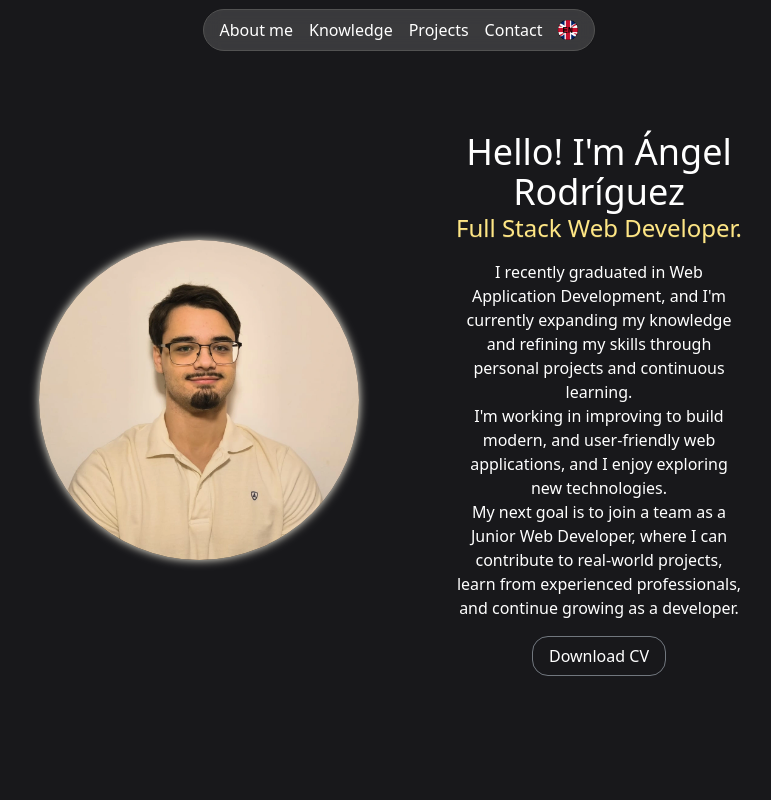
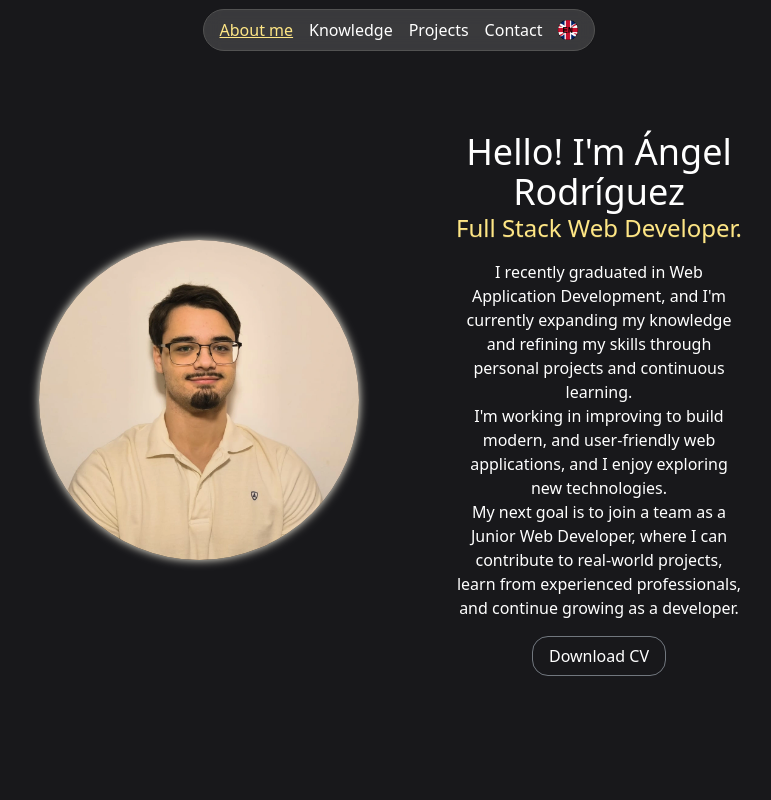
Before and after one commit to Angeel18/portfolio, a React (Vite) app in the folder client/: page / in a window 1280 px wide. Shown: the top 800 px of the page, without its empty margins (241-1012 px from the left). Built offline with nearby package versions, Linux system fonts and the light colour scheme.

Commit message:
Highlight active section in navigation as user scrolls
Used IntersectionObserver to track which sections are visible and
underline the corresponding nav link in amber. Also simplified icon
paths to direct public URLs.

```diff
--- a/client/src/components/Header.jsx
+++ b/client/src/components/Header.jsx
@@ -1,30 +1,67 @@
+import { useState, useEffect } from "react";
 import { useTranslation } from "react-i18next";
+
 function Header() {
     const { t, i18n } = useTranslation();
+    const [activeSection, setActiveSection] = useState("about");
 
-    const enIcon = new URL("/media/icons/EngIcon.webp", import.meta.url).href;
-    const esIcon = new URL("/media/icons/EspIcon.webp", import.meta.url).href;
+    useEffect(() => {
+        const ids = ["about", "knowledge", "projects", "contact"];
+        const visible = new Set();
+        const observers = [];
+
+        ids.forEach(id => {
+            const el = document.getElementById(id);
+            if (!el) return;
+            const observer = new IntersectionObserver(
+                ([entry]) => {
+                    if (entry.isIntersecting) visible.add(id);
+                    else visible.delete(id);
+                    const active = ids.find(i => visible.has(i));
+                    if (active) setActiveSection(active);
+                },
+                { threshold: 0.3 }
+            );
+            observer.observe(el);
+            observers.push(observer);
+        });
+
+        return () => observers.forEach(o => o.disconnect());
+    }, []);
 
     function changeLanguage() {
         const newLang = i18n.language.startsWith("es") ? "en" : "es";
         i18n.changeLanguage(newLang);
     }
 
+    const navItems = [
+        { id: "about", label: t("about") },
+        { id: "knowledge", label: t("knowledge") },
+        { id: "projects", label: t("projects") },
+        { id: "contact", label: t("contact") },
+    ];
+
     return (
         <header className="fixed top-0 left-0 z-50 w-full">
             <div className="flex justify-center items-center h-15 text-xs sm:text-sm md:text-base">
                 <nav className="flex gap-4 bg-white/15 backdrop-blur-sm border border-neutral-600 px-4 py-2 rounded-full items-center">
                     <ul className="flex gap-4">
-                        <a href="#about"><li className="hover:underline">{t("about")}</li></a>
-                        <a href="#knowledge"><li className="hover:underline">{t("knowledge")}</li></a>
-                        <a href="#projects"><li className="hover:underline">{t("projects")}</li></a>
-                        <a href="#contact"><li className="hover:underline">{t("contact")}</li></a>
+                        {navItems.map(({ id, label }) => (
+                            <a key={id} href={`#${id}`}>
+                                <li className={`hover:underline transition-colors duration-200 ${activeSection === id ? "underline text-amber-200" : ""}`}>
+                                    {label}
+                                </li>
+                            </a>
+                        ))}
                     </ul>
                     <div className="flex">
-                        <button className="cursor-pointer hover:scale-110 transition-all duration-200" onClick={changeLanguage}>
+                        <button
+                            className="cursor-pointer hover:scale-110 transition-all duration-200"
+                            onClick={changeLanguage}
+                        >
                             <img
-                                src={i18n.language.startsWith("es") ? esIcon : enIcon}
-                                alt={i18n.language.startsWith("es") ? "ES" : "EN"}
+                                src={i18n.language.startsWith("es") ? "/media/icons/EspIcon.webp" : "/media/icons/EngIcon.webp"}
+                                alt={i18n.language.startsWith("es") ? "Cambiar a inglés" : "Switch to Spanish"}
                                 className="w-5"
                             />
                         </button>
@@ -32,6 +69,6 @@ function Header() {
                 </nav>
             </div>
         </header>
-    )
+    );
 }
 export default Header;
```
